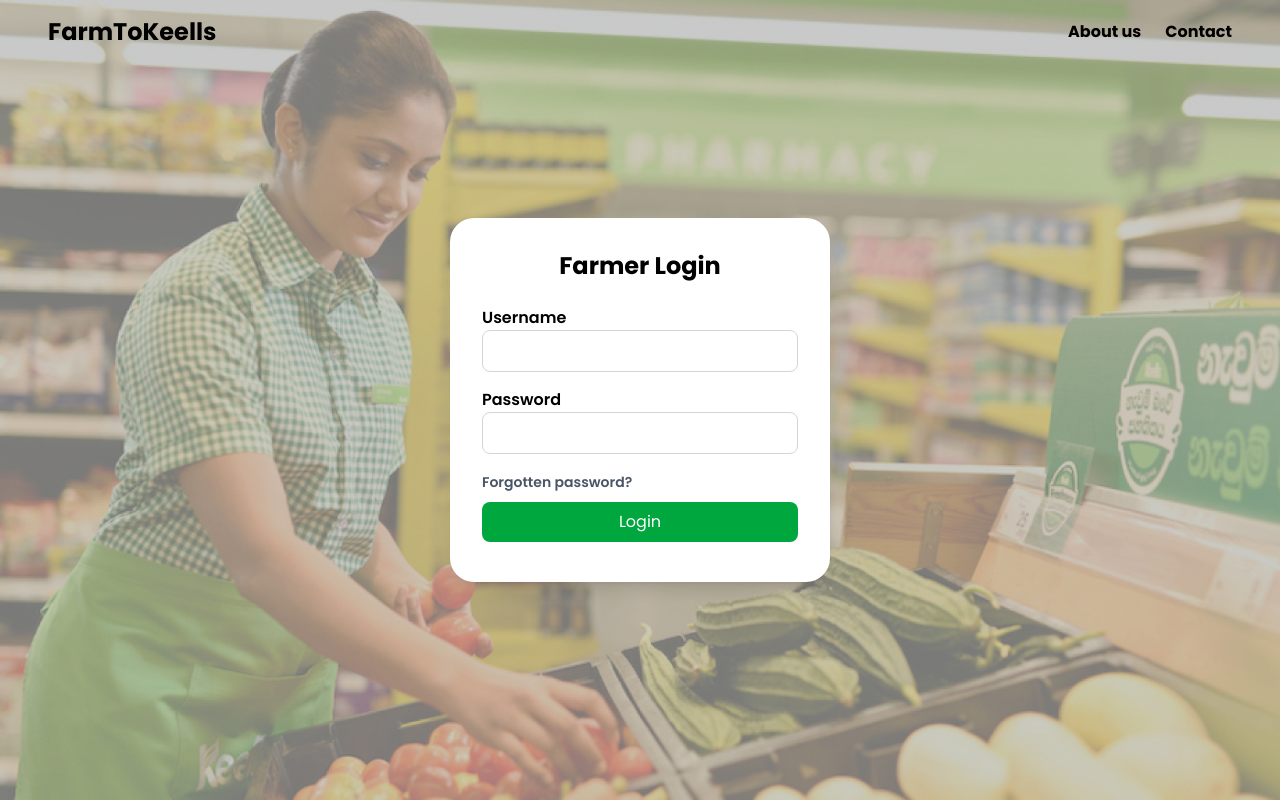
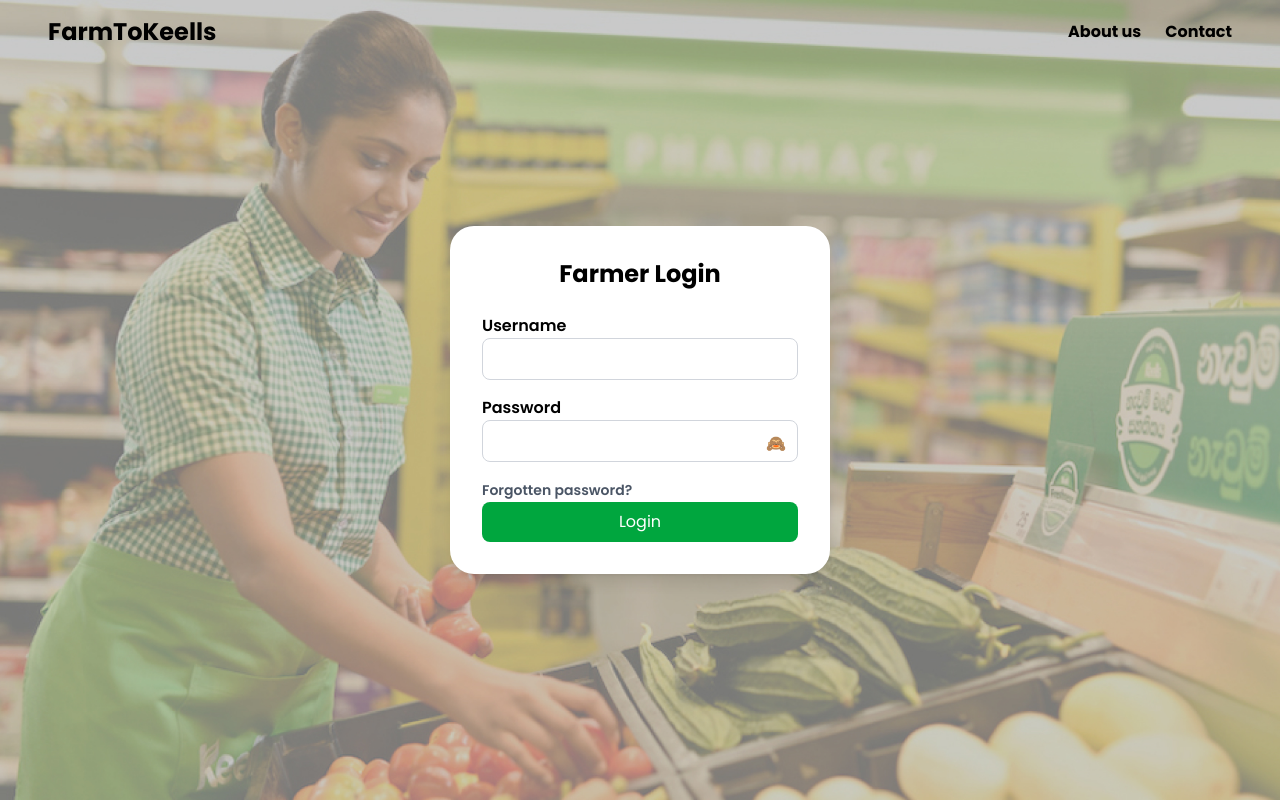
Before and after one commit to sajitha00/Farm-to-Keells, a React (Vite) app in the folder Farm-to-keels/: page /FarmerLogin in a window 1280 px wide. Built offline with nearby package versions, Linux system fonts and the light colour scheme.

Commit message:
created login page functionality with supabase db

```diff
--- a/Farm-to-keels/src/components/FarmerLogin.jsx
+++ b/Farm-to-keels/src/components/FarmerLogin.jsx
@@ -1,9 +1,49 @@
-import React from "react";
-import { useState } from "react";
+import React, { useState } from "react";
+import { farmerService } from "../services/FarmerService";
+import { useNavigate } from "react-router-dom";
 
 function FarmerLogin() {
+  const [formData, setFormData] = useState({
+    username: "",
+    password: "",
+  });
+
+  const [loading, setLoading] = useState(false);
+  const [error, setError] = useState(null);
   const [showPassword, setShowPassword] = useState(false);
-  const [showConfirmPassword, setShowConfirmPassword] = useState(false);
+  const navigate = useNavigate();
+
+  const handleChange = (e) => {
+    setFormData({ ...formData, [e.target.name]: e.target.value });
+  };
+
+  const handleSubmit = async (e) => {
+    e.preventDefault();
+    setLoading(true);
+    setError(null);
+
+    try {
+      // Call the loginFarmer method from farmerService
+      const result = await farmerService.loginFarmer(
+        formData.username,
+        formData.password
+      );
+
+      if (!result.success) {
+        throw new Error(result.error);
+      }
+
+      // If login is successful, navigate to the dashboard
+      alert("Login successful!");
+      // navigate("/dashboard"); // Replace with your dashboard route
+    } catch (error) {
+      setError(error.message);
+      alert(`Login failed: ${error.message}`);
+    } finally {
+      setLoading(false);
+    }
+  };
+
   return (
     <div
       className="h-screen flex flex-col items-center justify-center bg-cover bg-center relative"
@@ -11,24 +51,47 @@ function FarmerLogin() {
     >
       {/* Login Form */}
       <div className="flex justify-center items-center h-full">
-        <div className="bg-white bg-opacity-50 backdrop-blur-lg p-8 rounded-3xl shadow-lg w-95  max-w-md">
+        <div className="bg-white bg-opacity-50 backdrop-blur-lg p-8 rounded-3xl shadow-lg w-95 max-w-md">
           <h2 className="text-2xl font-bold text-center mb-6">Farmer Login</h2>
 
-          <form className="space-y-4">
+          {error && (
+            <div className="bg-red-100 border border-red-400 text-red-700 px-4 py-3 rounded mb-4">
+              {error}
+            </div>
+          )}
+
+          <form onSubmit={handleSubmit} className="space-y-4">
             <div>
               <label className="block font-semibold">Username</label>
               <input
                 type="text"
+                name="username"
+                value={formData.username}
+                onChange={handleChange}
                 className="w-full px-3 py-2 border border-gray-300 rounded-lg focus:outline-none focus:ring focus:ring-green-300"
+                disabled={loading}
               />
             </div>
             <div>
               <label className="block font-semibold">Password</label>
-
-              <input
-                type="password"
-                className="w-full px-3 py-2 border border-gray-300 rounded-lg focus:outline-none focus:ring focus:ring-green-300"
-              />
+              <div className="relative">
+                <input
+                  type={showPassword ? "text" : "password"}
+                  name="password"
+                  value={formData.password}
+                  onChange={handleChange}
+                  className="w-full px-3 py-2 border border-gray-300 rounded-lg focus:outline-none focus:ring focus:ring-green-300"
+                  disabled={loading}
+                />
+                <button
+                  type="button"
+                  onClick={() => setShowPassword(!showPassword)}
+                  className="absolute right-3 top-3 text-gray-600 hover:text-gray-800"
+                  disabled={loading}
+                >
+                  {showPassword ? "👁️" : "🙈"}
+                </button>
+              </div>
             </div>
 
             <a
@@ -38,8 +101,14 @@ function FarmerLogin() {
               Forgotten password?
             </a>
 
-            <button className="w-full bg-green-600 text-white py-2 rounded-lg hover:bg-green-700 transition mt-2 mb-2 ">
-              Login
+            <button
+              type="submit"
+              className={`w-full ${
+                loading ? "bg-gray-400" : "bg-green-600 hover:bg-green-700"
+              } text-white py-2 rounded-lg transition duration-300`}
+              disabled={loading}
+            >
+              {loading ? "Logging in..." : "Login"}
             </button>
           </form>
         </div>
--- a/Farm-to-keels/src/components/FarmerRegister.jsx
+++ b/Farm-to-keels/src/components/FarmerRegister.jsx
@@ -1,5 +1,5 @@
 import { useState, useRef, useEffect } from "react";
-import { supabase } from "../services/supabaseClient";
+import { farmerService } from "../services/FarmerService";
 
 const districts = [
   "Colombo",
@@ -65,7 +65,7 @@ function FarmerRegister() {
     setLoading(true);
 
     try {
-      // Validate form data
+      // Form validation
       if (formData.password !== formData.confirmPassword) {
         throw new Error("Passwords do not match!");
       }
@@ -80,30 +80,14 @@ function FarmerRegister() {
         throw new Error("All fields are required!");
       }
 
-      // 1. Sign up the user with Supabase Auth
-      const { data: authData, error: signUpError } = await supabase.auth.signUp(
-        {
-          email: formData.email,
-          password: formData.password,
-        }
-      );
+      // Call the service to handle registration
+      const result = await farmerService.registerFarmer(formData);
 
-      if (signUpError) throw signUpError;
+      if (!result.success) {
+        throw new Error(result.error);
+      }
 
-      // 2. Insert the farmer's details into the farmers table
-      const { error: insertError } = await supabase.from("farmers").insert([
-        {
-          id: authData.user.id,
-          full_name: formData.fullName,
-          email: formData.email,
-          username: formData.username,
-          location: formData.location,
-        },
-      ]);
-
-      if (insertError) throw insertError;
-
-      // Clear form and show success
+      // Clear form on success
       setFormData({
         fullName: "",
         email: "",
--- /dev/null
+++ b/Farm-to-keels/src/services/FarmerService.js
@@ -0,0 +1,51 @@
+import { supabase } from './supabaseClient';
+
+export const farmerService = {
+  // Register Farmer
+  async registerFarmer(farmerData) {
+    try {
+      const { error } = await supabase
+        .from('farmers')
+        .insert([{
+          full_name: farmerData.fullName,
+          email: farmerData.email,
+          username: farmerData.username,
+          location: farmerData.location,
+          password: farmerData.password,
+        }]);
+
+      if (error) throw error;
+      return { success: true };
+    } catch (error) {
+      return { success: false, error: error.message };
+    }
+  },
+
+  // Login Farmer
+  async loginFarmer(username, password) {
+    try {
+      // Fetch the farmer record from Supabase based on the username
+      const { data, error } = await supabase
+        .from('farmers')
+        .select('*')
+        .eq('username', username);
+
+      if (error) throw error;
+
+      // Check if no rows are returned (username doesn't exist)
+      if (!data || data.length === 0) {
+        throw new Error("Username or password is incorrect.");
+      }
+
+      // Check if the password matches
+      if (data[0].password !== password) {
+        throw new Error("Username or password is incorrect.");
+      }
+
+      // If everything is correct, return success and the farmer's data
+      return { success: true, data: data[0] };
+    } catch (error) {
+      return { success: false, error: error.message };
+    }
+  },
+};
```
